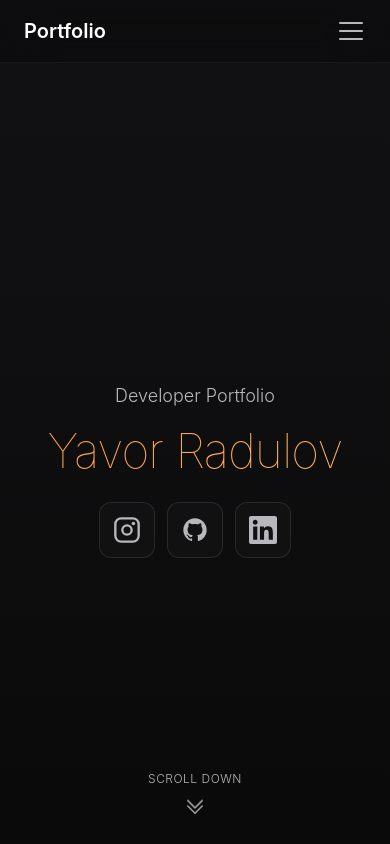
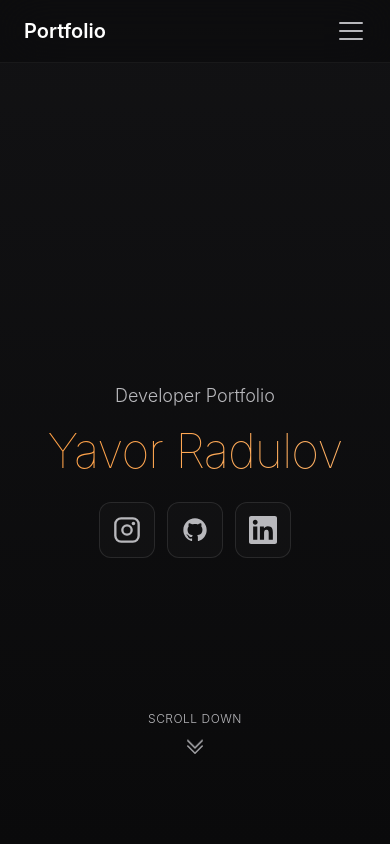
Before and after one commit to raduloov/personal-portfolio-v2, a React (Vite) app: page / in a window 390 px wide. Shown: the top 844 px of the page. Built offline with nearby package versions, Linux system fonts and the light colour scheme.

Commit message:
fix safe area on mobile browsers

```diff
--- a/src/components/sections/Hero.module.css
+++ b/src/components/sections/Hero.module.css
@@ -74,7 +74,7 @@
 /* Scroll Indicator */
 .scrollIndicator {
   position: absolute;
-  bottom: var(--space-8);
+  bottom: calc(var(--space-8) + env(safe-area-inset-bottom, 0px));
   left: 0;
   right: 0;
   margin: 0 auto;
@@ -266,7 +266,7 @@
   }
 
   .scrollIndicator {
-    bottom: var(--space-6);
+    bottom: calc(var(--space-6) + env(safe-area-inset-bottom, 0px) + 60px);
   }
 
   .scrollText {
```
